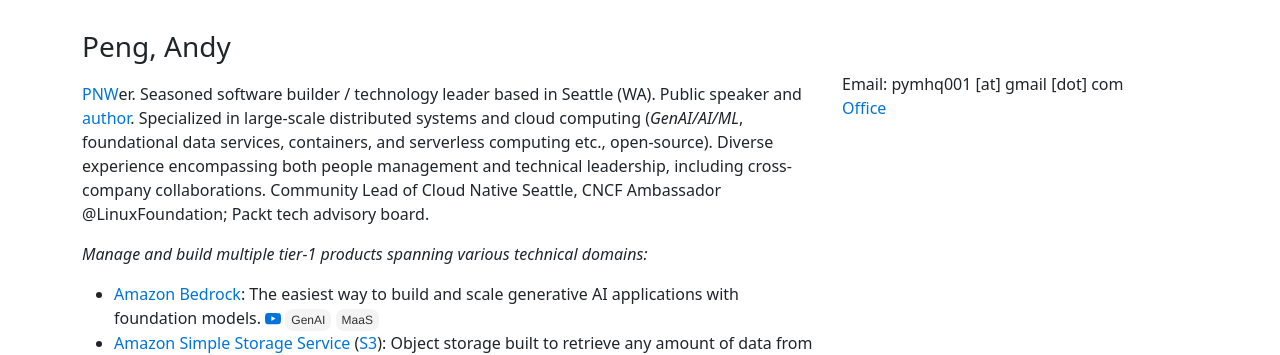
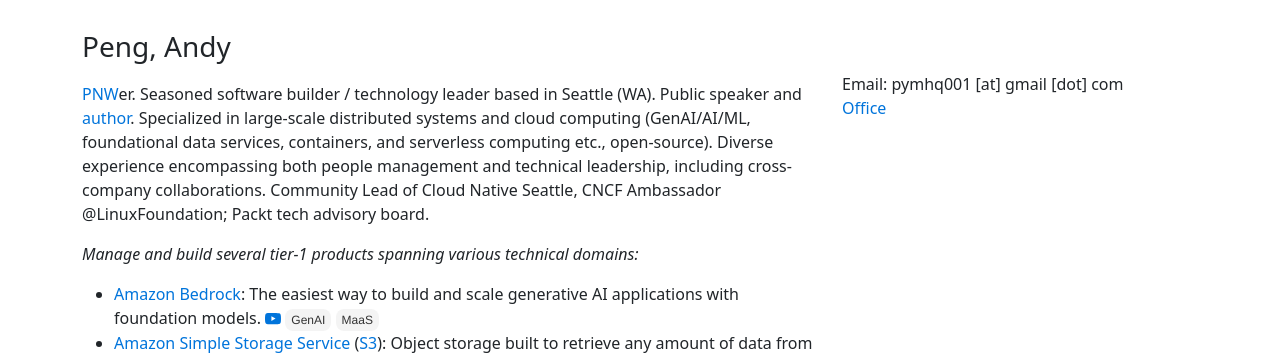
Before and after one commit to gfw001/gfw001.github.io, a Jekyll site: the page portfolio.html, which Jekyll copies as it is, in a window 1280 px wide and 900 px high. Shown: the top 355 px of the window. Built offline with Jekyll 4.4.1, drawn with Linux system fonts in a browser that asks for light colours; nearby versions of some CDN libraries; a style sheet for code colours, icons or effects is not loaded.

Commit message:
Update portfolio.html

```diff
--- a/portfolio.html
+++ b/portfolio.html
@@ -98,10 +98,10 @@
   <div class="row">
     <div class="col">
       <p style="margin-top:10px;">
-        <a href="https://www.pcta.org/">PNW</a>er. Seasoned software builder / technology leader based in Seattle (WA). Public speaker and <a href="https://aws.amazon.com/blogs/containers/author/yimipeng/">author</a>. Specialized in large-scale distributed systems and cloud computing (<i>GenAI/AI/ML</i>, foundational data services, containers, and serverless computing etc., open-source). Diverse experience encompassing both people management and technical leadership, including cross-company collaborations. Community Lead of Cloud Native Seattle, CNCF Ambassador @LinuxFoundation; Packt tech advisory board. <br>
+        <a href="https://www.pcta.org/">PNW</a>er. Seasoned software builder / technology leader based in Seattle (WA). Public speaker and <a href="https://aws.amazon.com/blogs/containers/author/yimipeng/">author</a>. Specialized in large-scale distributed systems and cloud computing (GenAI/AI/ML, foundational data services, containers, and serverless computing etc., open-source). Diverse experience encompassing both people management and technical leadership, including cross-company collaborations. Community Lead of Cloud Native Seattle, CNCF Ambassador @LinuxFoundation; Packt tech advisory board. <br>
       </p>
       <p>
-	      <i>Manage and build multiple tier-1 products spanning various technical domains: </i>
+	      <i>Manage and build several tier-1 products spanning various technical domains: </i>
 	      <ul>
 		      <li>
 			      <a href="https://aws.amazon.com/bedrock/">Amazon Bedrock</a>: The easiest way to build and scale generative AI applications with foundation models. <a href="https://www.youtube.com/clip/Ugkxu2jdDijd19_WKhrZjjRMjtplJX-antEM">
```
